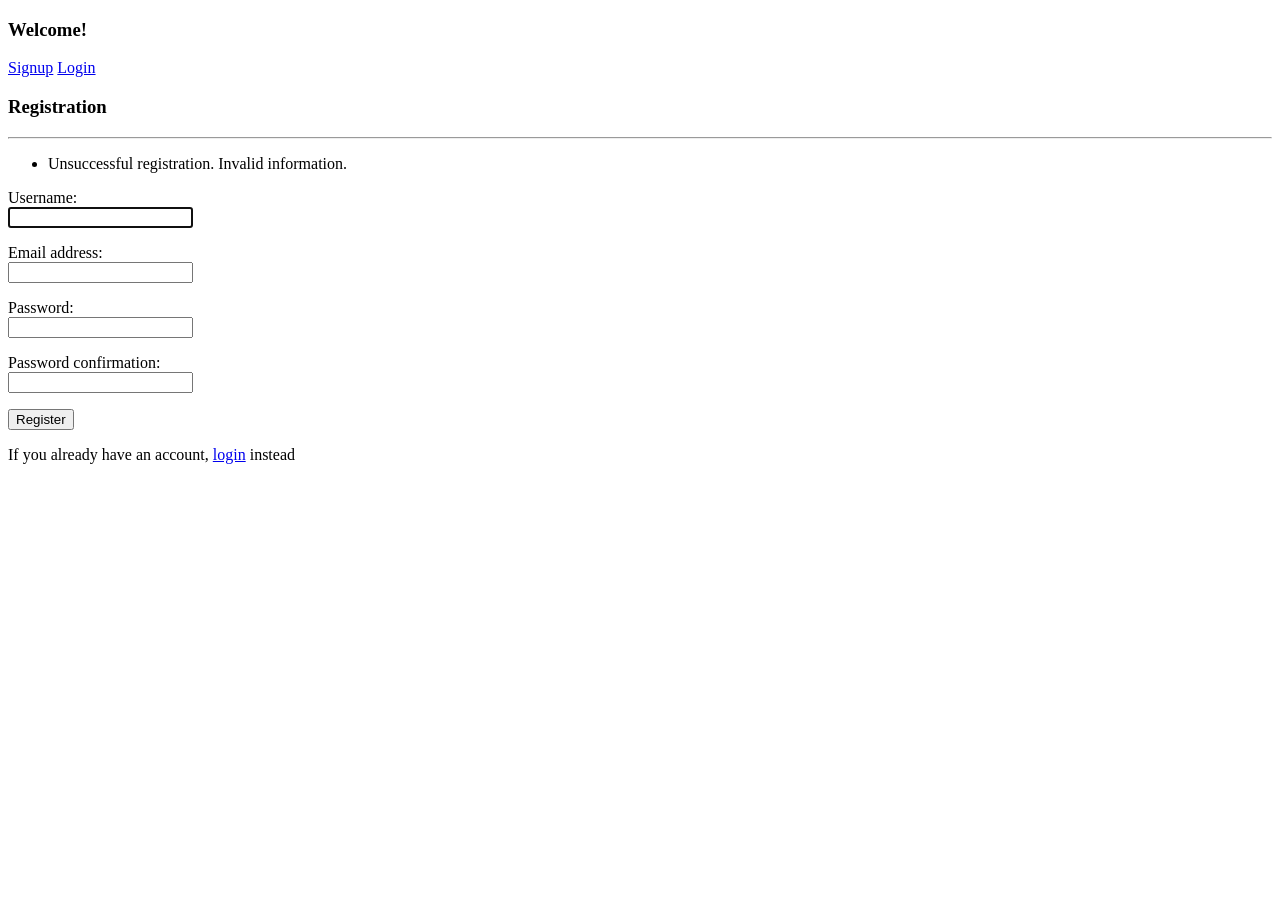
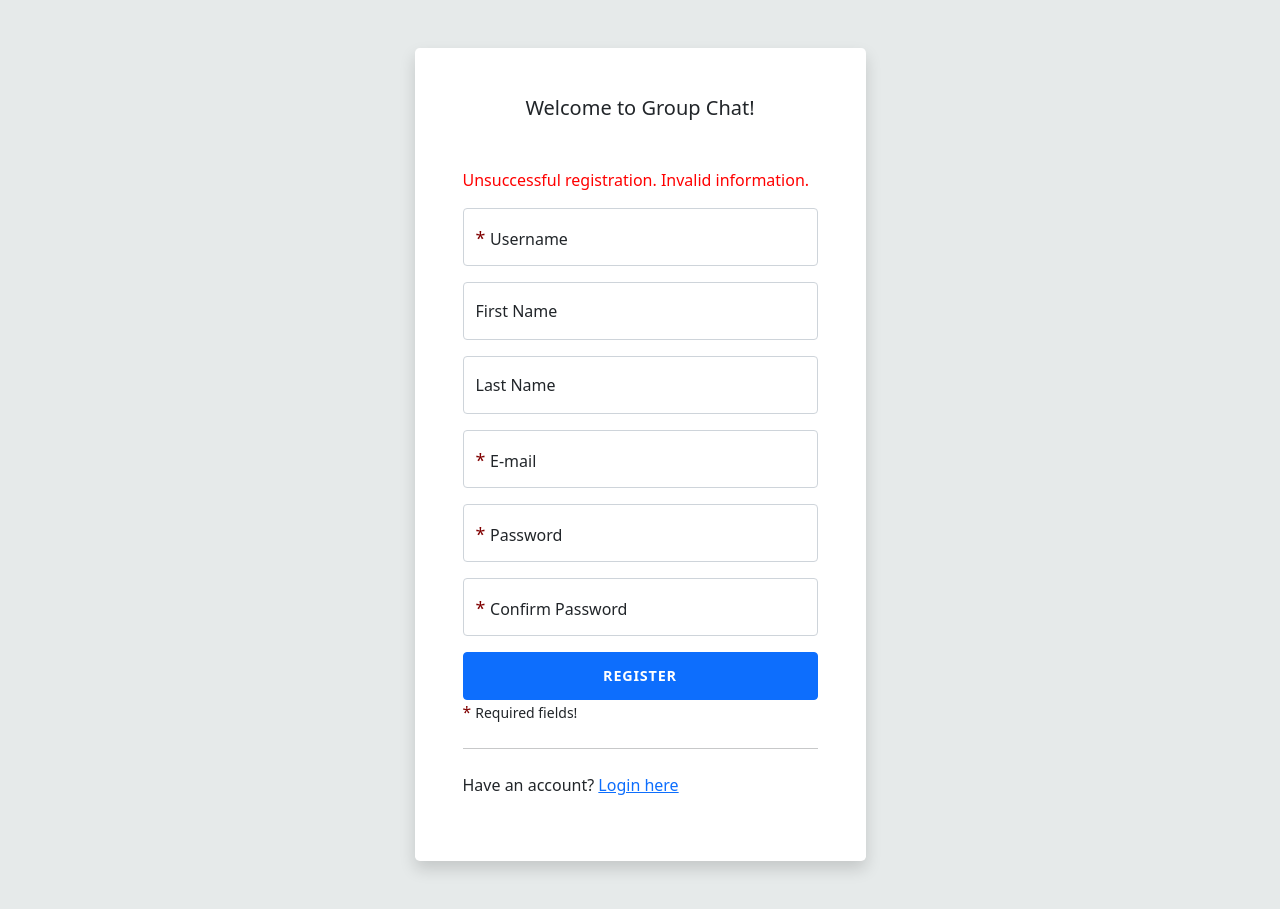
Before and after one commit to GDI19/ChatApp, a Django app: page /register/ in a window 1280 px wide. Before the commit the page ends 464 px from the top, so only its background shows below. Run offline with Django 4.2, Linux system fonts and the light colour scheme.

Commit message:
create base login and register

```diff
--- a/ChatApp/chat/static/css/login_style.css
+++ b/ChatApp/chat/static/css/login_style.css
@@ -17,3 +17,8 @@ body {
   color: white !important;
   background-color: #3b5998;
 }
+
+span.req{
+    color:maroon;
+    font-size: 112%;
+}
--- /dev/null
+++ b/ChatApp/chat/templates/chat/login_reg_base.html
@@ -0,0 +1,30 @@
+{% load static %}
+
+<!DOCTYPE html>
+<html lang="en">
+<head>
+    <meta charset="UTF-8">
+    <link rel="stylesheet" href="https://cdnjs.cloudflare.com/ajax/libs/font-awesome/5.15.3/css/all.min.css">
+    <link rel="stylesheet" href="https://cdn.jsdelivr.net/npm/bootstrap@5.1.0/dist/css/bootstrap.min.css">
+    <script src="https://cdn.jsdelivr.net/npm/bootstrap@5.1.0/dist/js/bootstrap.bundle.min.js"></script>
+    <link rel="stylesheet" href="{% static 'css/login_style.css' %}">
+    <title>Chat Login</title>
+</head>
+<body>
+    <div class="container">
+    <div class="row">
+      <div class="col-sm-9 col-md-7 col-lg-5 mx-auto">
+        <div class="card border-0 shadow rounded-3 my-5">
+          <div class="card-body p-4 p-sm-5">
+            <h5 class="card-title text-center mb-5 fw-light fs-5">Welcome to Group Chat!</h5>
+
+              {% block form %}
+              {% endblock form %}
+
+          </div>
+        </div>
+      </div>
+    </div>
+  </div>
+</body>
+</html>
--- a/ChatApp/chat/templates/chat/register.html
+++ b/ChatApp/chat/templates/chat/register.html
@@ -1,17 +1,66 @@
-<!DOCTYPE html>
-<html lang="en">
-<head>
-    <meta charset="UTF-8">
-    <title>Chat Registration</title>
-</head>
-<body>
-    <div>
-        {% include 'chat/partial/sidebar_nav.html' %}
+{% extends 'login_reg_base.html' %}
+{% load static %}
 
-        <h3>Registration</h3>
-        <hr/>
-        {% include 'chat/partial/messages.html' %}
+{% block form %}
+            {% if messages %}
+              {% for message in messages %}
+                <p style="color: red">{{message}}</p>
+              {% endfor %}
+            {% endif %}
 
+            {% if form.errors %}
+                {% for error in form.errors%}
+                    <p style="color: red">{{ error }} is not correct!</p>
+                {% endfor %}
+            {% endif %}
+
+            <form action="" method="POST">
+                {% csrf_token %}
+              <div class="form-floating mb-3">
+                <input type="text" name="username" required class="form-control" id="floatingInput" placeholder="Enter username">
+                <label for="floatingInput"><span class="req">* </span>Username</label>
+              </div>
+
+              <div class="form-floating mb-3">
+                <input type="text" name="first_name" class="form-control"  placeholder="First Name">
+                <label for="floatingInput">First Name</label>
+              </div>
+
+              <div class="form-floating mb-3">
+                <input type="text" name="last_name" class="form-control" placeholder="Last Name">
+                <label for="floatingInput">Last Name</label>
+              </div>
+
+              <div class="form-floating mb-3">
+                <input type="email" name="email" required class="form-control" placeholder="username@example.com">
+                <label for="floatingInput"><span class="req">* </span>E-mail</label>
+              </div>
+
+              <div class="form-floating mb-3">
+                <input type="password" name="password1" required class="form-control"  placeholder="Password">
+                <label for="floatingPassword"><span class="req">* </span>Password</label>
+              </div>
+
+              <div class="form-floating mb-3">
+                <input type="password" name="password2" required class="form-control" id="floatingPassword" placeholder="Password">
+                <label for="floatingPassword"><span class="req">* </span>Confirm Password</label>
+              </div>
+              <div class="d-grid">
+                <button class="btn btn-primary btn-login text-uppercase fw-bold" type="submit">Register</button>
+              </div>
+
+                <small><span class="req">* </span> Required fields!</small>
+
+
+              <hr class="my-4">
+            </form>
+            <p>Have an account? <a href="{% url 'login' %}">Login here</a></p>
+{% endblock form %}
+
+
+
+
+<!--
         <form action="" method="POST">
             {% csrf_token %}
             {% for field in form %}
@@ -29,7 +78,4 @@
             <button type="submit">Register</button>
         </form>
         <p>If you already have an account, <a href="{% url 'login' %}">login</a> instead </p>
-    </div>
-
-</body>
-</html>
+-->
```
Also changed, not shown: ChatApp/chat/templates/chat/login.html (+11 -41 lines).
